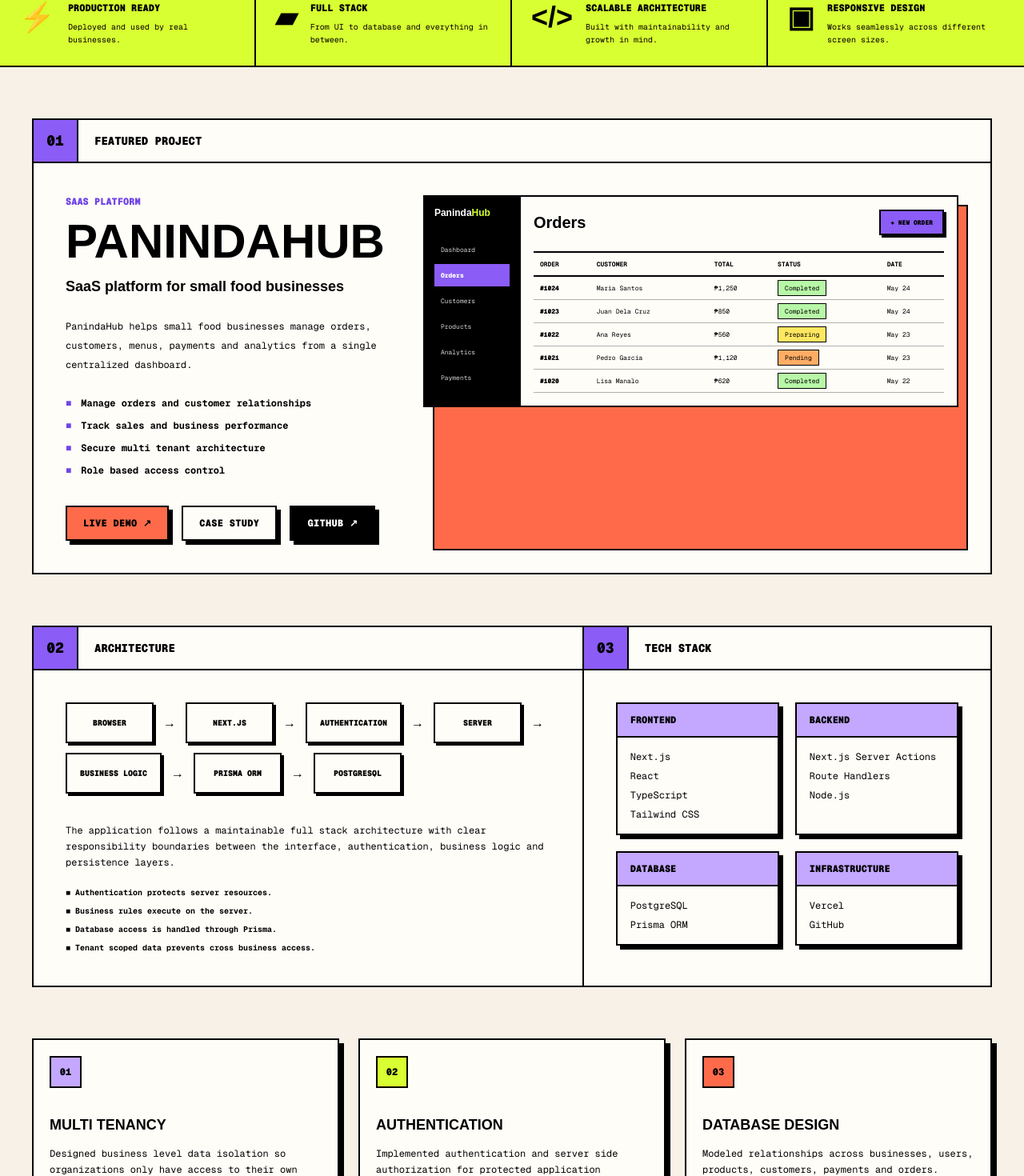
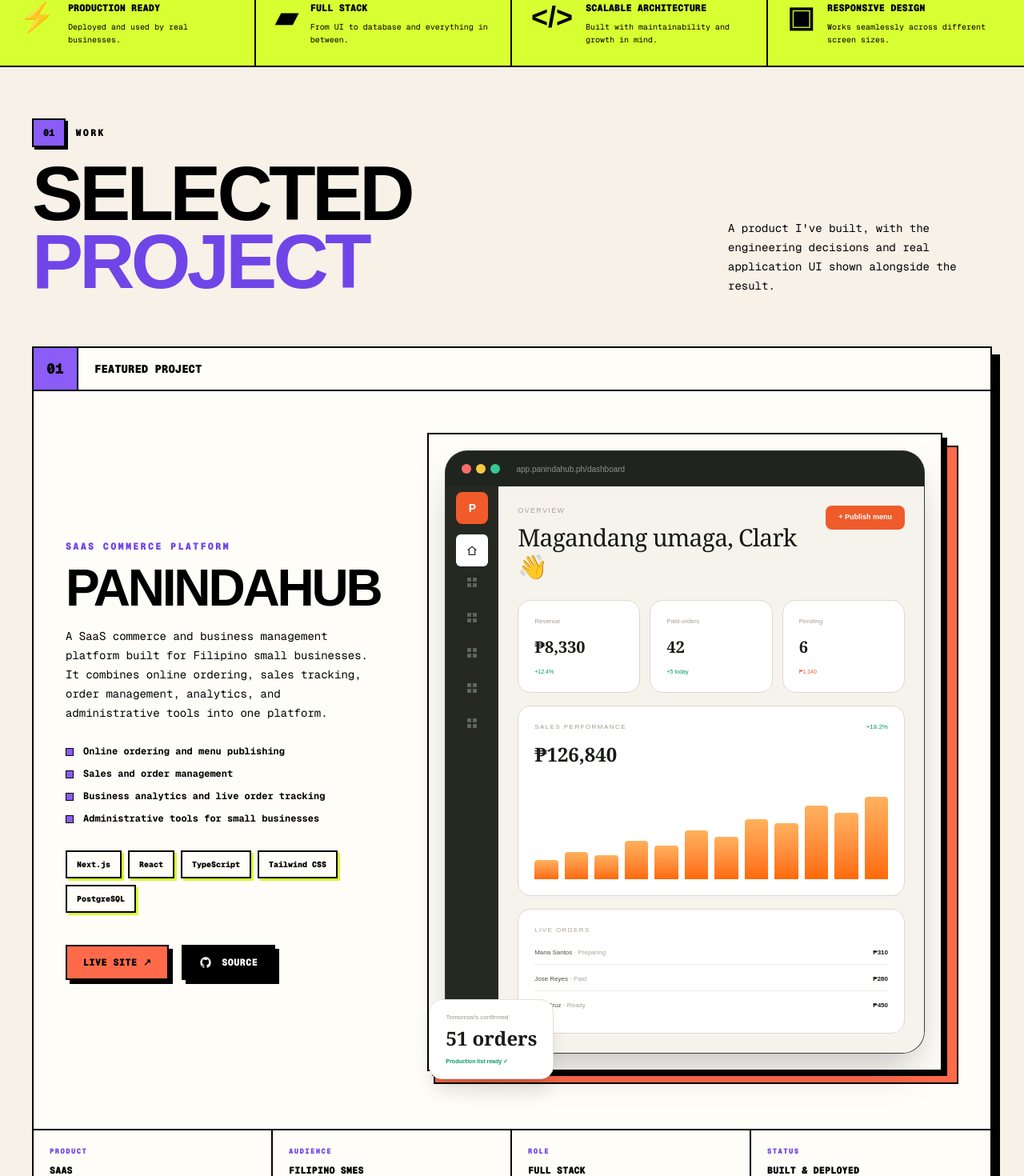
Before and after one commit to J0hnux/developer-portfolio, a Next.js app: page / in a window 1280 px wide. Shown: the part 1153-2623 px from the top of the page at 80% size. Built offline with nearby package versions, Linux system fonts and the light colour scheme.

Commit message:
feat(portfolio): add profile photo to about section

```diff
--- a/app/page.tsx
+++ b/app/page.tsx
@@ -1,3 +1,5 @@
+import Image from "next/image";
+
 const NAV_ITEMS = [
   { label: "Project", href: "#project" },
   { label: "Architecture", href: "#architecture" },
@@ -5,7 +7,7 @@
   { label: "Contact", href: "#contact" },
 ];
 
-const STACK = ["NEXT.JS", "REACT", "TYPESCRIPT", "POSTGRESQL", "PRISMA"];
+const STACK = ["NEXT.JS", "REACT", "TYPESCRIPT", "POSTGRESQL"];
 
 const HIGHLIGHTS = [
   {
@@ -31,10 +33,25 @@
 ];
 
 const PROJECT_FEATURES = [
-  "Manage orders and customer relationships",
-  "Track sales and business performance",
-  "Secure multi tenant architecture",
-  "Role based access control",
+  "Online ordering and menu publishing",
+  "Sales and order management",
+  "Business analytics and live order tracking",
+  "Administrative tools for small businesses",
+];
+
+const PROJECT_STACK = [
+  "Next.js",
+  "React",
+  "TypeScript",
+  "Tailwind CSS",
+  "PostgreSQL",
+];
+
+const PROJECT_FACTS = [
+  ["Product", "SaaS"],
+  ["Audience", "Filipino SMEs"],
+  ["Role", "Full Stack"],
+  ["Status", "Built & Deployed"],
 ];
 
 const TECH_STACK = [
@@ -48,7 +65,7 @@
   },
   {
     title: "Database",
-    items: ["PostgreSQL", "Prisma ORM"],
+    items: ["PostgreSQL"],
   },
   {
     title: "Infrastructure",
@@ -62,7 +79,6 @@
   "Authentication",
   "Server",
   "Business Logic",
-  "Prisma ORM",
   "PostgreSQL",
 ];
 
@@ -281,98 +297,222 @@
   );
 }
 
-function OrdersPreview() {
-  const orders = [
-    ["#1024", "Maria Santos", "₱1,250", "Completed", "May 24"],
-    ["#1023", "Juan Dela Cruz", "₱850", "Completed", "May 24"],
-    ["#1022", "Ana Reyes", "₱560", "Preparing", "May 23"],
-    ["#1021", "Pedro Garcia", "₱1,120", "Pending", "May 23"],
-    ["#1020", "Lisa Manalo", "₱620", "Completed", "May 22"],
-  ];
+function CommercePreview() {
+  const bars = [22, 31, 27, 43, 38, 55, 48, 67, 63, 82, 74, 92];
 
   return (
-    <div className="relative">
-      <div className="absolute inset-0 translate-x-3 translate-y-3 border-2 border-black bg-[#ff6b4a]" />
+    <div className="relative w-full rounded-[28px]">
+      <div className="relative overflow-hidden rounded-[28px] border border-white/10 bg-[#20241f] shadow-2xl">
+        <div className="flex h-11 items-center bg-[#20241f] px-5">
+          <div className="flex items-center gap-1.5" aria-hidden="true">
+            <span className="h-3 w-3 rounded-full bg-[#ff6b6b]" />
+            <span className="h-3 w-3 rounded-full bg-[#f6c945]" />
+            <span className="h-3 w-3 rounded-full bg-[#36c98f]" />
+          </div>
 
-      <div className="relative border-2 border-black bg-[#fffdf8]">
-        <div className="grid grid-cols-[90px_1fr] sm:grid-cols-[120px_1fr]">
-          <aside className="border-r-2 border-black bg-black p-3 text-white">
-            <p className="mb-6 text-xs font-black">
-              Paninda
-              <span className="text-[#d8ff31]">Hub</span>
-            </p>
+          <p className="ml-5 truncate text-[10px] text-[#87938c]">
+            app.panindahub.ph/dashboard
+          </p>
+        </div>
 
-            {[
-              "Dashboard",
-              "Orders",
-              "Customers",
-              "Products",
-              "Analytics",
-              "Payments",
-            ].map((item) => (
-              <div
-                key={item}
-                className={`mb-1 px-2 py-2 font-mono text-[8px] ${
-                  item === "Orders"
-                    ? "bg-[#8b5cf6] font-black"
-                    : "text-neutral-300"
-                }`}
-              >
-                {item}
-              </div>
-            ))}
+        <div className="grid grid-cols-[11%_89%] bg-[#f6f3ec]">
+          <aside className="flex flex-col items-center bg-[#252922] py-[10%]">
+            <div className="flex h-8 w-8 items-center justify-center rounded-lg bg-[#f15a2b] text-xs font-black text-white sm:h-10 sm:w-10 sm:text-sm">
+              P
+            </div>
+
+            <div className="mt-[20%] flex aspect-square w-8 items-center justify-center rounded-md bg-white text-[#252922] sm:w-10">
+              <HomeIcon className="h-4 w-4" />
+            </div>
+
+            <div className="mt-[22%] flex flex-col items-center gap-5 text-[#768078] sm:gap-8">
+              {[0, 1, 2, 3, 4].map((item) => (
+                <TinySidebarIcon key={item} />
+              ))}
+            </div>
           </aside>
 
-          <div className="min-w-0 p-4">
-            <div className="mb-5 flex items-center justify-between">
-              <h3 className="text-xl font-black">Orders</h3>
+          <div className="min-w-0 bg-[#f6f3ec] p-3 sm:p-6">
+            <div className="flex items-start justify-between gap-2">
+              <div>
+                <p className="text-[6px] font-medium uppercase tracking-[0.15em] text-[#aaa39a] sm:text-[9px]">
+                  Overview
+                </p>
+                <h3 className="mt-1 font-serif text-base font-medium tracking-tight text-[#171a16] sm:mt-2 sm:text-3xl">
+                  Magandang umaga, Clark <span aria-hidden="true">👋</span>
+                </h3>
+              </div>
 
-              <button className="border-2 border-black bg-[#8b5cf6] px-3 py-2 font-mono text-[8px] font-black shadow-[3px_3px_0_#000]">
-                + NEW ORDER
-              </button>
+              <span className="shrink-0 rounded-lg bg-[#ef5b2b] px-2 py-1.5 text-[6px] font-semibold text-white sm:px-4 sm:py-2 sm:text-[9px]">
+                + Publish menu
+              </span>
             </div>
 
-            <div className="overflow-x-auto">
-              <table className="w-full min-w-[500px] border-collapse font-mono text-[8px]">
-                <thead>
-                  <tr className="border-y-2 border-black text-left">
-                    <th className="p-2">ORDER</th>
-                    <th className="p-2">CUSTOMER</th>
-                    <th className="p-2">TOTAL</th>
-                    <th className="p-2">STATUS</th>
-                    <th className="p-2">DATE</th>
-                  </tr>
-                </thead>
+            <div className="mt-3 grid grid-cols-3 gap-1.5 sm:mt-6 sm:gap-3">
+              <PanindaMetric
+                label="Revenue"
+                value="₱8,330"
+                footer="+12.4%"
+                positive
+              />
+              <PanindaMetric
+                label="Paid orders"
+                value="42"
+                footer="+5 today"
+                positive
+              />
+              <PanindaMetric label="Pending" value="6" footer="₱1,140" />
+            </div>
 
-                <tbody>
-                  {orders.map(([id, customer, total, status, date]) => (
-                    <tr key={id} className="border-b border-black/30">
-                      <td className="p-2 font-black">{id}</td>
-                      <td className="p-2">{customer}</td>
-                      <td className="p-2">{total}</td>
-                      <td className="p-2">
-                        <span
-                          className={`border border-black px-2 py-1 ${
-                            status === "Completed"
-                              ? "bg-[#b8f7a7]"
-                              : status === "Preparing"
-                                ? "bg-[#ffe760]"
-                                : "bg-[#ffad65]"
-                          }`}
-                        >
-                          {status}
-                        </span>
-                      </td>
-                      <td className="p-2">{date}</td>
-                    </tr>
-                  ))}
-                </tbody>
-              </table>
+            <div className="mt-2 rounded-lg border border-[#ddd8cf] bg-white p-2.5 sm:mt-4 sm:rounded-2xl sm:p-5">
+              <div className="flex items-start justify-between">
+                <div>
+                  <p className="text-[5px] uppercase tracking-[0.18em] text-[#a19a91] sm:text-[8px]">
+                    Sales Performance
+                  </p>
+                  <p className="mt-1 font-serif text-xs font-semibold text-[#171a16] sm:mt-3 sm:text-2xl">
+                    ₱126,840
+                  </p>
+                </div>
+                <span className="text-[5px] font-medium text-emerald-600 sm:text-[8px]">
+                  +18.2%
+                </span>
+              </div>
+
+              <div className="mt-3 flex h-14 items-end gap-1 sm:mt-7 sm:h-28 sm:gap-2">
+                {bars.map((height, index) => (
+                  <div
+                    key={index}
+                    className="flex-1 rounded-t bg-gradient-to-t from-[#ff6900] to-[#ffb15e]"
+                    style={{ height: `${height}%` }}
+                  />
+                ))}
+              </div>
+            </div>
+
+            <div className="mt-2 rounded-lg border border-[#ddd8cf] bg-white p-2.5 sm:mt-4 sm:rounded-2xl sm:p-5">
+              <p className="text-[5px] uppercase tracking-[0.18em] text-[#aaa39a] sm:text-[8px]">
+                Live Orders
+              </p>
+              <div className="mt-2 space-y-1.5 sm:mt-4 sm:space-y-3">
+                <PanindaOrder
+                  name="Maria Santos"
+                  status="Preparing"
+                  price="₱310"
+                />
+                <PanindaOrder name="Jose Reyes" status="Paid" price="₱280" />
+                <PanindaOrder name="Ana Cruz" status="Ready" price="₱450" />
+              </div>
             </div>
           </div>
         </div>
       </div>
+
+      <div className="absolute -bottom-5 -left-2 rounded-xl border border-[#e5e0d7] bg-white px-3 py-2.5 shadow-xl sm:-bottom-8 sm:-left-5 sm:rounded-2xl sm:px-5 sm:py-4">
+        <p className="text-[6px] text-[#9a948b] sm:text-[8px]">
+          Tomorrow&apos;s confirmed
+        </p>
+        <p className="mt-0.5 font-serif text-sm font-bold text-[#171a16] sm:mt-1 sm:text-2xl">
+          51 orders
+        </p>
+        <p className="mt-1 text-[5px] font-semibold text-emerald-600 sm:mt-2 sm:text-[7px]">
+          Production list ready ✓
+        </p>
+      </div>
     </div>
+  );
+}
+
+function PanindaMetric({
+  label,
+  value,
+  footer,
+  positive = false,
+}: {
+  label: string;
+  value: string;
+  footer: string;
+  positive?: boolean;
+}) {
+  return (
+    <div className="rounded-lg border border-[#ded9d0] bg-white px-2 py-2 sm:rounded-2xl sm:px-5 sm:py-5">
+      <p className="truncate text-[5px] text-[#a49d94] sm:text-[8px]">
+        {label}
+      </p>
+      <p className="mt-1 font-serif text-[9px] font-bold text-[#171a16] sm:mt-3 sm:text-xl">
+        {value}
+      </p>
+      <p
+        className={`mt-1 text-[5px] sm:mt-3 sm:text-[7px] ${positive ? "text-emerald-600" : "text-[#ef5b2b]"}`}
+      >
+        {footer}
+      </p>
+    </div>
+  );
+}
+
+function PanindaOrder({
+  name,
+  status,
+  price,
+}: {
+  name: string;
+  status: string;
+  price: string;
+}) {
+  return (
+    <div className="flex items-center justify-between border-b border-[#eeeae3] pb-1 last:border-b-0 sm:pb-2">
+      <p className="truncate text-[5px] text-[#514c45] sm:text-[8px]">
+        {name}
+        <span className="text-[#aaa39a]"> · {status}</span>
+      </p>
+      <span className="ml-2 text-[5px] font-semibold text-[#171a16] sm:text-[8px]">
+        {price}
+      </span>
+    </div>
+  );
+}
+
+function HomeIcon({ className }: { className: string }) {
+  return (
+    <svg
+      viewBox="0 0 24 24"
+      fill="none"
+      stroke="currentColor"
+      strokeWidth="1.8"
+      className={className}
+      aria-hidden="true"
+    >
+      <path d="M4 11.5 12 5l8 6.5" />
+      <path d="M6.5 10.5V20h11v-9.5" />
+    </svg>
+  );
+}
+
+function TinySidebarIcon() {
+  return (
+    <span
+      className="grid h-3 w-3 grid-cols-2 gap-[2px] opacity-70"
+      aria-hidden="true"
+    >
+      <span className="rounded-[1px] bg-current" />
+      <span className="rounded-[1px] bg-current" />
+      <span className="rounded-[1px] bg-current" />
+      <span className="rounded-[1px] bg-current" />
+    </span>
+  );
+}
+
+function GithubIcon() {
+  return (
+    <svg
+      viewBox="0 0 24 24"
+      fill="currentColor"
+      className="h-4 w-4"
+      aria-hidden="true"
+    >
+      <path d="M12 2C6.48 2 2 6.58 2 12.23c0 4.52 2.87 8.35 6.84 9.71.5.1.68-.22.68-.49 0-.24-.01-1.05-.01-1.9-2.78.62-3.37-1.21-3.37-1.21-.45-1.18-1.11-1.49-1.11-1.49-.91-.64.07-.63.07-.63 1 .07 1.53 1.06 1.53 1.06.9 1.56 2.34 1.11 2.91.85.09-.66.35-1.11.64-1.36-2.22-.26-4.56-1.14-4.56-5.06 0-1.12.39-2.03 1.03-2.75-.1-.26-.45-1.3.1-2.71 0 0 .84-.28 2.75 1.05A9.3 9.3 0 0 1 12 6.95a9.3 9.3 0 0 1 2.5.35c1.91-1.33 2.75-1.05 2.75-1.05.55 1.41.2 2.45.1 2.71.64.72 1.03 1.63 1.03 2.75 0 3.93-2.34 4.8-4.57 5.05.36.32.68.94.68 1.89 0 1.36-.01 2.46-.01 2.8 0 .27.18.59.69.49A10.23 10.23 0 0 0 22 12.23C22 6.58 17.52 2 12 2Z" />
+    </svg>
   );
 }
 
@@ -414,10 +554,10 @@
         <div className="mx-auto flex max-w-[1500px] flex-wrap items-center justify-between gap-5 px-5 py-5 lg:px-10">
           <a href="#" className="flex items-center gap-4">
             <span className="flex h-11 w-11 items-center justify-center border-2 border-black bg-[#d8ff31] font-mono text-xl font-black shadow-[3px_3px_0_#000]">
-              J.
+              JC.
             </span>
 
-            <span className="text-xl font-black uppercase">John</span>
+            <span className="text-xl font-black uppercase">John </span>
           </a>
 
           <nav className="hidden items-center gap-8 md:flex">
@@ -506,59 +646,115 @@
         id="project"
         className="mx-auto max-w-[1500px] px-5 py-16 lg:px-10"
       >
-        <div className="border-2 border-black bg-[#fffdf8]">
+        <div className="mb-12 flex flex-col gap-5 lg:mb-16 lg:flex-row lg:items-end lg:justify-between lg:gap-8">
+          <div>
+            <div className="mb-4 flex items-center gap-3">
+              <span className="border-2 border-black bg-[#8b5cf6] px-3 py-2 font-mono text-xs font-black shadow-[3px_3px_0_#000]">
+                01
+              </span>
+              <span className="font-mono text-xs font-black uppercase tracking-[0.18em]">
+                Work
+              </span>
+            </div>
+
+            <h2 className="text-[clamp(2.8rem,10vw,6rem)] font-black uppercase leading-[0.88] tracking-[-0.05em]">
+              Selected
+              <br />
+              <span className="text-[#7045e8]">Project</span>
+            </h2>
+          </div>
+
+          <p className="max-w-full font-mono text-sm leading-6 lg:max-w-[330px]">
+            A product I&apos;ve built, with the engineering decisions and real
+            application UI shown alongside the result.
+          </p>
+        </div>
+
+        <article className="border-2 border-black bg-[#fffdf8] shadow-[10px_10px_0_#000]">
           <SectionNumber number="01">Featured Project</SectionNumber>
 
-          <div className="grid gap-12 p-6 lg:grid-cols-[0.7fr_1.3fr] lg:p-10">
-            <div className="flex flex-col justify-center">
-              <p className="font-mono text-xs font-black uppercase text-[#7045e8]">
-                SaaS Platform
+          <div className="grid gap-12 p-6 lg:grid-cols-[0.72fr_1.28fr] lg:p-10">
+            <div className="min-w-0 flex flex-col justify-center">
+              <p className="font-mono text-xs font-black uppercase tracking-[0.18em] text-[#7045e8]">
+                SaaS Commerce Platform
               </p>
 
-              <h2 className="mt-3 text-5xl font-black uppercase sm:text-6xl">
+              <h3 className="mt-4 whitespace-nowrap text-[clamp(2.25rem,8vw,4rem)] font-black uppercase leading-[0.88] tracking-[-0.05em]">
                 PanindaHub
-              </h2>
+              </h3>
 
-              <p className="mt-3 text-lg font-semibold">
-                SaaS platform for small food businesses
-              </p>
-
-              <p className="mt-6 max-w-lg font-mono text-xs leading-6">
-                PanindaHub helps small food businesses manage orders, customers,
-                menus, payments and analytics from a single centralized
-                dashboard.
+              <p className="mt-5 max-w-xl font-mono text-sm leading-6">
+                A SaaS commerce and business management platform built for
+                Filipino small businesses. It combines online ordering, sales
+                tracking, order management, analytics, and administrative tools
+                into one platform.
               </p>
 
               <ul className="mt-7 space-y-3">
                 {PROJECT_FEATURES.map((feature) => (
                   <li
                     key={feature}
-                    className="flex gap-3 font-mono text-xs font-bold"
+                    className="flex items-start gap-3 font-mono text-xs font-bold"
                   >
-                    <span className="text-[#7045e8]">■</span>
+                    <span
+                      aria-hidden="true"
+                      className="mt-1 h-2.5 w-2.5 shrink-0 border border-black bg-[#8b5cf6]"
+                    />
                     {feature}
                   </li>
                 ))}
               </ul>
 
-              <div className="mt-9 flex flex-wrap gap-4">
+              <div className="mt-8 flex flex-wrap gap-2">
+                {PROJECT_STACK.map((technology) => (
+                  <Tag key={technology}>{technology}</Tag>
+                ))}
+              </div>
+
+              <div className="mt-10 flex flex-wrap gap-4">
                 <BrutalButton href="#" variant="orange">
-                  Live Demo ↗
-                </BrutalButton>
-
-                <BrutalButton href="#architecture" variant="white">
-                  Case Study
+                  Live Site ↗
                 </BrutalButton>
 
                 <BrutalButton href="https://github.com/" variant="black">
-                  GitHub ↗
+                  <span className="flex items-center gap-3">
+                    <GithubIcon /> Source
+                  </span>
                 </BrutalButton>
               </div>
             </div>
 
-            <OrdersPreview />
+            <div className="relative min-w-0 self-center pb-8 pl-3 pr-3 pt-3 sm:pl-5 sm:pr-5">
+              <div
+                aria-hidden="true"
+                className="absolute bottom-4 left-7 right-0 top-7 border-2 border-black bg-[#ff6b4a]"
+              />
+              <div className="relative border-2 border-black bg-[#fffdf8] p-3 shadow-[6px_6px_0_#000] sm:p-5">
+                <CommercePreview />
+              </div>
+            </div>
           </div>
-        </div>
+
+          <div className="grid border-t-2 border-black sm:grid-cols-4">
+            {PROJECT_FACTS.map(([label, value], index) => (
+              <div
+                key={label}
+                className={`p-5 ${
+                  index < PROJECT_FACTS.length - 1
+                    ? "border-b-2 border-black sm:border-b-0 sm:border-r-2"
+                    : ""
+                }`}
+              >
+                <p className="font-mono text-[9px] font-black uppercase tracking-[0.15em] text-[#7045e8]">
+                  {label}
+                </p>
+                <p className="mt-2 font-mono text-xs font-black uppercase">
+                  {value}
+                </p>
+              </div>
+            ))}
+          </div>
+        </article>
       </section>
 
       {/* Architecture and tech */}
@@ -594,7 +790,7 @@
               <ul className="mt-5 space-y-2 font-mono text-[10px] font-bold">
                 <li>■ Authentication protects server resources.</li>
                 <li>■ Business rules execute on the server.</li>
-                <li>■ Database access is handled through Prisma.</li>
+                <li>■ Application data is persisted in PostgreSQL.</li>
                 <li>■ Tenant scoped data prevents cross business access.</li>
               </ul>
             </div>
@@ -664,8 +860,14 @@
               <div className="relative">
                 <div className="absolute inset-0 translate-x-3 translate-y-3 border-2 border-black bg-[#8b5cf6]" />
 
-                <div className="relative flex aspect-square items-center justify-center border-2 border-black bg-[#c4a7ff] text-7xl">
-                  👨‍💻
+                <div className="relative aspect-square overflow-hidden border-2 border-black bg-[#c4a7ff]">
+                  <Image
+                    src="/profile.jpg"
+                    alt="Portrait of John"
+                    fill
+                    sizes="160px"
+                    className="object-cover object-center"
+                  />
                 </div>
               </div>
 
@@ -712,7 +914,7 @@
                     href="mailto:john.dev@example.com"
                     className="block border-2 border-black bg-[#fffdf8] px-4 py-3 font-mono text-xs shadow-[3px_3px_0_#000]"
                   >
-                    ✉ john.dev@example.com
+                    ✉ jc24.doliente@gmail.com
                   </a>
 
                   <div className="border-2 border-black bg-[#fffdf8] px-4 py-3 font-mono text-xs shadow-[3px_3px_0_#000]">
@@ -721,11 +923,17 @@
                 </div>
 
                 <div className="mt-6 flex gap-3">
-                  <BrutalButton href="https://github.com/" variant="white">
+                  <BrutalButton
+                    href="https://github.com/J0hnux"
+                    variant="white"
+                  >
                     GH
                   </BrutalButton>
 
-                  <BrutalButton href="#" variant="white">
+                  <BrutalButton
+                    href="https://www.linkedin.com/in/jclark007/"
+                    variant="white"
+                  >
                     IN
                   </BrutalButton>
                 </div>
@@ -752,7 +960,7 @@
       {/* Footer */}
       <footer className="border-t-2 border-black bg-black text-white">
         <div className="mx-auto flex max-w-[1500px] flex-col gap-4 px-5 py-6 font-mono text-[10px] font-black uppercase sm:flex-row sm:items-center sm:justify-between lg:px-10">
-          <p>© 2026 John. All rights reserved.</p>
+          <p>© 2026 John Clark. All rights reserved.</p>
 
           <p>
             Built with Next.js + Tailwind CSS{" "}
```
Also changed, not shown: public/profile.jpg (added), 1 other file (tests, documents, lock files or other folders).
